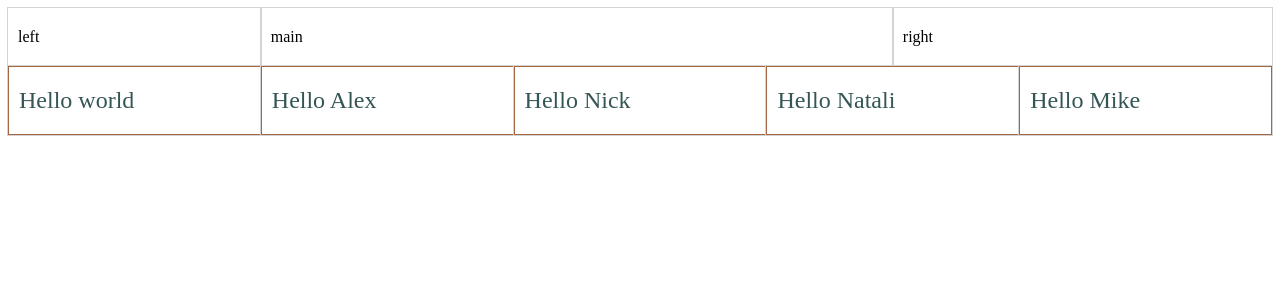
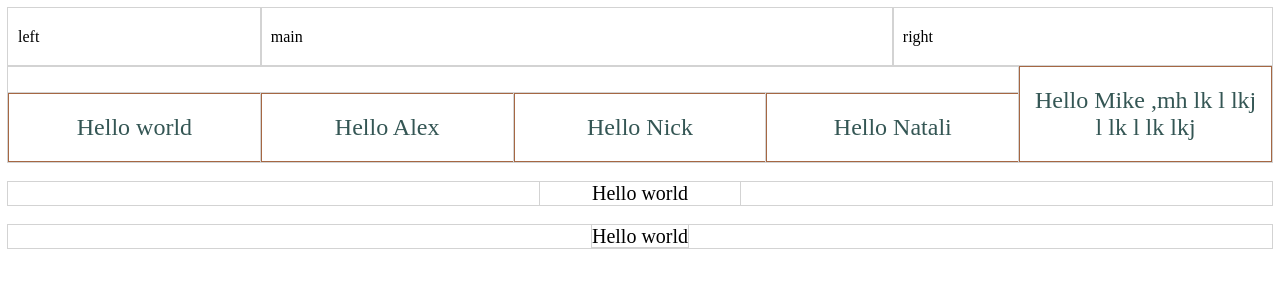
Before and after one commit to anddrews/FD-01-05, a website: page src/index.html in a window 1280 px wide. Drawn offline with nearby package versions, Linux system fonts and the light colour scheme; files that its build step writes are made by us from their sources.

Commit message:
align gorizontal

```diff
--- a/src/index.html
+++ b/src/index.html
@@ -16,7 +16,18 @@
       @@include("./partials/component/_component.html", {"text": "Hello Alex"})
       @@include("./partials/component/_component.html", {"text": "Hello Nick"})
       @@include("./partials/component/_component.html", {"text": "Hello Natali"})
-      @@include("./partials/component/_component.html", {"text": "Hello Mike"})
+      @@include("./partials/component/_component.html", {"text": "Hello Mike ,mh  lk l lkj l lk l lk lkj "})
+    </div>
+    <div class="margin-auto">
+      <div class="greeting">
+        Hello world
+      </div>
+    </div>
+    </div>
+    <div class="text-align">
+      <span class="with-inline">
+        Hello world
+      </div>
     </div>
   </body>
 </html>
--- a/src/main.scss
+++ b/src/main.scss
@@ -25,4 +25,23 @@ body {
 
 .main {
   width: 50%;
+  min-width: 400px;
 }
+
+.margin-auto {
+  margin: 20px 0;
+}
+
+.greeting {
+  font-size: 20px;
+  margin: 0 auto;
+  width: 200px;
+  text-align: center;
+}
+
+.text-align {
+  text-align: center;
+}
+.with-inline {
+  font-size: 20px;
+}
--- a/src/partials/component/component.scss
+++ b/src/partials/component/component.scss
@@ -6,4 +6,5 @@
     width: 20%;
     border: 1px solid #a56743;
     box-sizing: border-box;
+    text-align: center;
 }
```
